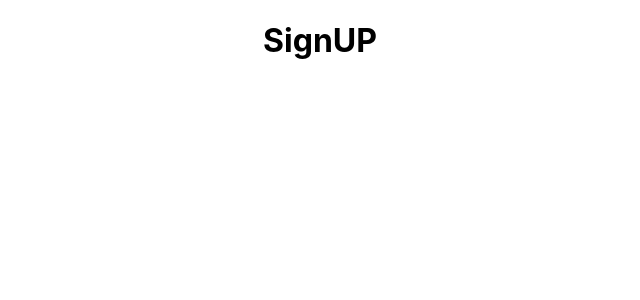
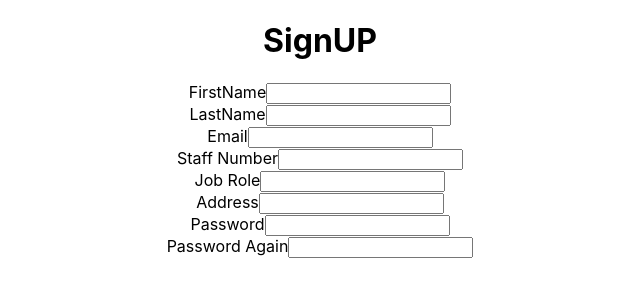
Before and after one commit to akinniyThomas/teamwork-frontend, a React (Create React App) app in the folder frontend/: page / in a window 1280 px wide. Both pictures are taken after a click on the element "SignIn". Shown: the top 300 px of the page, without its empty margins (320-960 px from the left). Built offline with nearby package versions, Linux system fonts and the light colour scheme.

Commit message:
label and textbox component done

```diff
--- a/frontend/src/Signin.js
+++ b/frontend/src/Signin.js
@@ -1,14 +1,23 @@
 import React from 'react';
+import Line from './oneline';
 
 class SignIn extends React.Component {
     // constructor(props) {
     //     super(props);
     // }
 
+    dosomething = () => {
+
+    }
+
     render() {
         return(
             <div className="signin">
                 <h1 onClick={(e) => this.props.change(2)}>SignIn</h1>
+                <form onSubmit = {this.dosomething}>
+                <Line textlabel = 'Email' type = 'email'/>
+                <Line textlabel = 'Password' type = 'password'/>
+                </form>
             </div>
         );
     }
--- a/frontend/src/Signup.js
+++ b/frontend/src/Signup.js
@@ -1,4 +1,5 @@
 import React from 'react';
+import Line from './oneline';
 
 class SignUp extends React.Component {
     // constructor(props) {
@@ -9,6 +10,16 @@ class SignUp extends React.Component {
         return(
             <div className="signup">
                 <h1 onClick={(e) => this.props.change(3)}>SignUP</h1>
+                <form>
+                <Line textlabel = 'FirstName' type = 'text'/>
+                <Line textlabel = 'LastName' type = 'text'/>
+                <Line textlabel = 'Email' type = 'email'/>
+                <Line textlabel = 'Staff Number' type = 'text'/>
+                <Line textlabel = 'Job Role' type = 'text'/>
+                <Line textlabel = 'Address' type = 'text'/>
+                <Line textlabel = 'Password' type = 'password'/>
+                <Line textlabel = 'Password Again' type = 'password'/>
+                </form>
             </div>
         );
     }
--- /dev/null
+++ b/frontend/src/oneline.js
@@ -0,0 +1,18 @@
+import React from 'react';
+
+class Line extends React.Component {
+    // constructor(props) {
+    //     super(props);
+    // }
+
+    render() {
+        return(
+            <div className="line">
+                <label>{this.props.textlabel}</label>
+                <input type= {this.props.type} />
+            </div>
+        );
+    }
+}
+
+export default Line;
```
